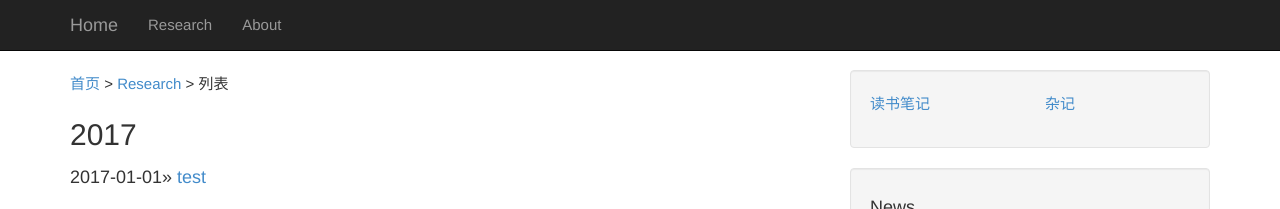
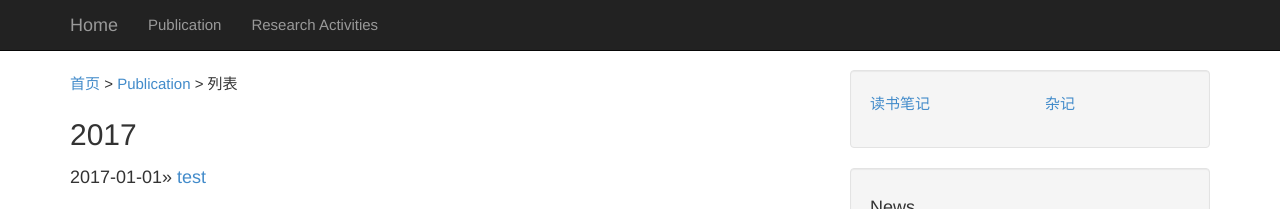
Before and after one commit to july0905/haoyuanzhang1990.github.io, a Jekyll site: the page built from posts/read.md, in a window 1280 px wide. Shown: the top 209 px of the page. Built offline with Jekyll 4.4.1, drawn with Linux system fonts in a browser that asks for light colours.

Commit message:
Update _config.yml

```diff
--- a/_config.yml
+++ b/_config.yml
@@ -8,8 +8,8 @@ email: haoyuan.zhang@qmul.ac.uk
 name: "Haoyuan Zhang"
 url: haoyuanzhang1990.github.io
 all_categories: [
-["read", "Research","/posts/read.html"],
-["about", "About","/about.html"]
+["read", "Publication","/posts/read.html"],
+["about", "Research Activities","/about.html"]
 ]
 
 paginate: 3
```
